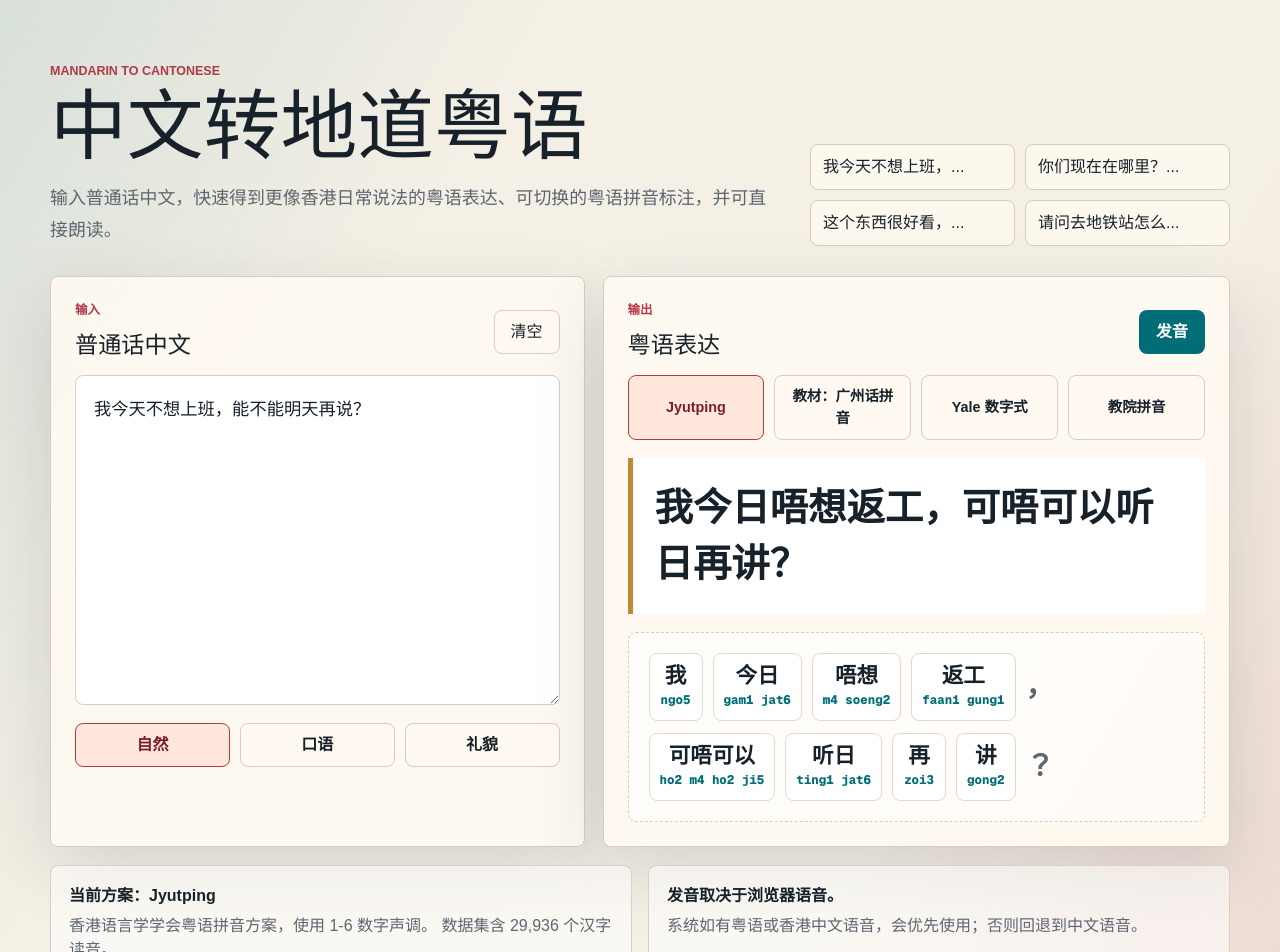
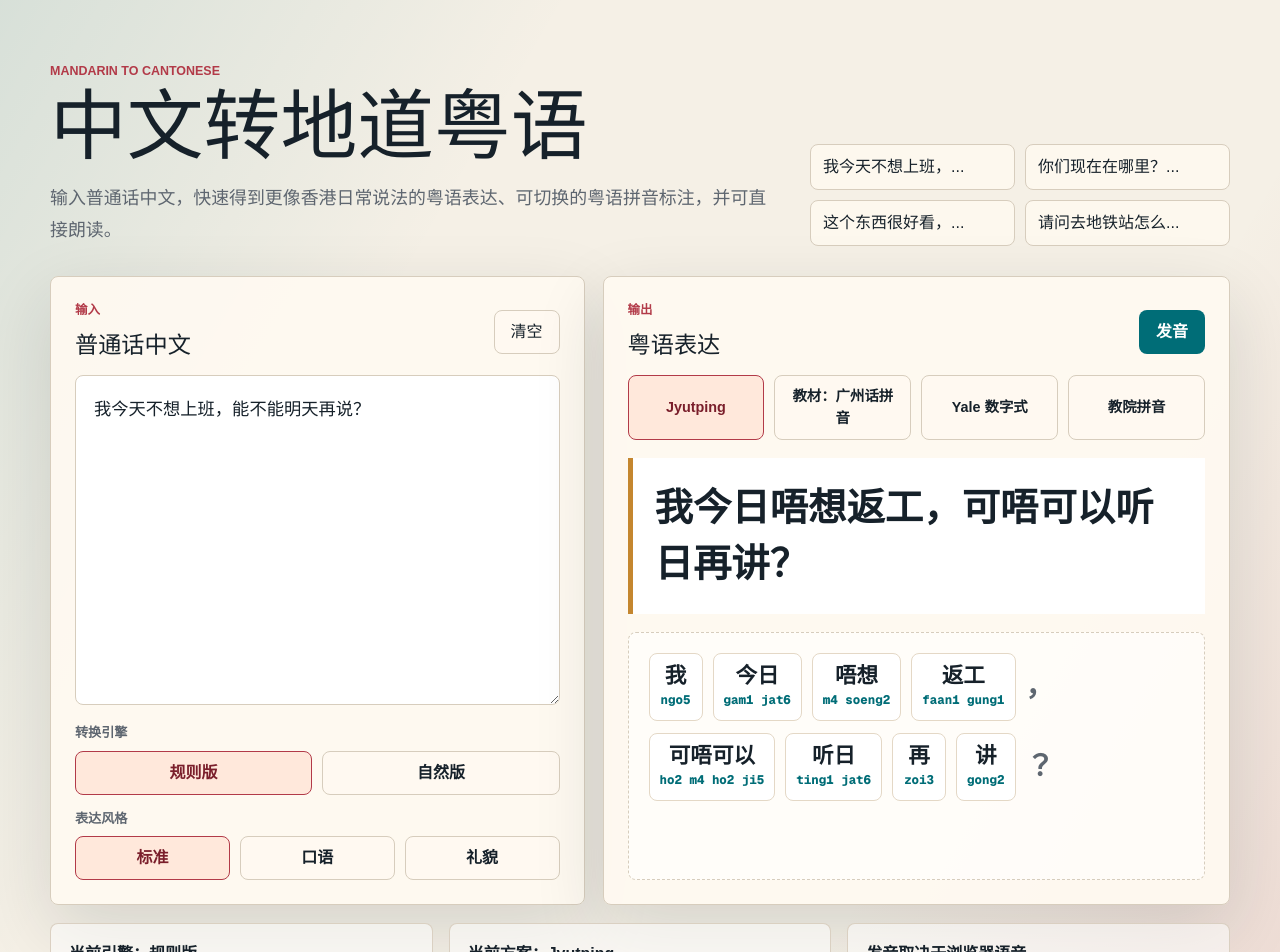
Before and after one commit to bearbearbear/CantoneseToolkit, a Next.js app: page / in a window 1280 px wide. Shown: the top 952 px of the page. Built offline with nearby package versions, Linux system fonts and the light colour scheme.

Commit message:
Add Cantonese conversion engines

```diff
--- a/app/globals.css
+++ b/app/globals.css
@@ -101,6 +101,7 @@ h1 {
 
 .hero-actions button,
 .ghost-button,
+.engine-row button,
 .mode-row button,
 .scheme-row button,
 .speak-button {
@@ -125,6 +126,7 @@ h1 {
 
 .hero-actions button:hover,
 .ghost-button:hover,
+.engine-row button:hover,
 .mode-row button:hover {
   border-color: var(--teal);
   background: var(--paper-strong);
@@ -201,11 +203,34 @@ textarea:focus {
   box-shadow: 0 0 0 4px rgba(0, 109, 119, 0.14);
 }
 
+.control-group {
+  padding: 18px 24px 0;
+}
+
+.control-group + .control-group {
+  padding-top: 14px;
+}
+
+.control-label {
+  margin: 0 0 8px;
+  color: var(--muted);
+  font-size: 0.82rem;
+  font-weight: 800;
+}
+
+.engine-row,
 .mode-row {
   display: grid;
+  gap: 10px;
+}
+
+.engine-row {
+  grid-template-columns: repeat(2, minmax(0, 1fr));
+}
+
+.mode-row {
   grid-template-columns: repeat(3, 1fr);
-  gap: 10px;
-  padding: 18px 24px 24px;
+  padding-bottom: 24px;
 }
 
 .scheme-row {
@@ -223,10 +248,12 @@ textarea:focus {
   font-weight: 800;
 }
 
+.engine-row button,
 .mode-row button {
   font-weight: 800;
 }
 
+.engine-row .active,
 .mode-row .active,
 .scheme-row .active {
   border-color: var(--red);
@@ -299,7 +326,7 @@ textarea:focus {
 
 .notes {
   display: grid;
-  grid-template-columns: 1fr 1fr;
+  grid-template-columns: repeat(3, minmax(0, 1fr));
   gap: 16px;
   margin-top: 18px;
   color: var(--muted);
@@ -351,6 +378,7 @@ textarea:focus {
 
 @media (max-width: 520px) {
   .hero-actions,
+  .engine-row,
   .mode-row {
     grid-template-columns: 1fr;
   }
--- a/app/page.tsx
+++ b/app/page.tsx
@@ -3,7 +3,8 @@
 import { useMemo, useState } from "react";
 import pronunciationData from "./data/cantonese-pronunciation-table.json";
 
-type StyleMode = "natural" | "casual" | "polite";
+type ConversionEngine = "rule" | "natural";
+type StyleMode = "standard" | "casual" | "polite";
 type RomanizationScheme = "jyutping" | "textbook" | "yale" | "education";
 
 type JyutpingUnit = {
@@ -133,13 +134,38 @@ const politeRules: Array<[string, string]> = [
 
 const casualEndings = ["啦", "喇", "啫", "呀"];
 
+const engineLabels: Record<ConversionEngine, string> = {
+  rule: "规则版",
+  natural: "自然版",
+};
+
+const engineNotes: Record<ConversionEngine, string> = {
+  rule: "规则版使用固定词表和替换规则，结果更稳定，适合对照学习。",
+  natural: "自然版会在规则结果上做一层本地口语润色，后续可继续接入大模型增强。",
+};
+
+const naturalPolishRules: Array<[RegExp, string]> = [
+  [/好靓，不过有啲贵/g, "几靓，不过有少少贵"],
+  [/喺边度？/g, "喺边度呀？"],
+  [/点行？/g, "点行呀？"],
+  [/得唔得？/g, "得唔得呀？"],
+  [/可唔可以([^，。！？]*)？/g, "可唔可以$1呀？"],
+];
+
 function applyRules(text: string, rules: Array<[string, string]>) {
   return [...rules]
     .sort(([left], [right]) => right.length - left.length)
     .reduce((next, [from, to]) => next.split(from).join(to), text);
 }
 
-function tidyCantonese(text: string, mode: StyleMode) {
+function applyNaturalPolish(text: string) {
+  return naturalPolishRules.reduce(
+    (result, [pattern, replacement]) => result.replace(pattern, replacement),
+    text,
+  );
+}
+
+function tidyCantonese(text: string, engine: ConversionEngine, mode: StyleMode) {
   let result = text.trim();
   result = result.replace(/[；;]/g, "，").replace(/\s+/g, "");
   result = applyRules(result, phraseRules);
@@ -149,6 +175,10 @@ function tidyCantonese(text: string, mode: StyleMode) {
     .replace(/没/g, "冇");
   result = result.replace(/([？?])$/g, "？");
   result = result.replace(/([。!！])$/g, "。");
+
+  if (engine === "natural") {
+    result = applyNaturalPolish(result);
+  }
 
   if (mode === "casual" && result && !/[？?。！!啦喇呀啫]$/.test(result)) {
     result += casualEndings[result.length % casualEndings.length];
@@ -217,9 +247,13 @@ function speak(text: string) {
 
 export default function Home() {
   const [input, setInput] = useState(samples[0]);
-  const [mode, setMode] = useState<StyleMode>("natural");
+  const [engine, setEngine] = useState<ConversionEngine>("rule");
+  const [mode, setMode] = useState<StyleMode>("standard");
   const [scheme, setScheme] = useState<RomanizationScheme>("jyutping");
-  const cantonese = useMemo(() => tidyCantonese(input, mode), [input, mode]);
+  const cantonese = useMemo(
+    () => tidyCantonese(input, engine, mode),
+    [engine, input, mode],
+  );
   const pronunciation = useMemo(() => splitPronunciation(cantonese), [cantonese]);
 
   return (
@@ -258,13 +292,30 @@ export default function Home() {
             onChange={(event) => setInput(event.target.value)}
             placeholder="例如：你们现在在哪里？我想去吃点东西。"
           />
+          <div className="control-group">
+            <p className="control-label">转换引擎</p>
+            <div className="engine-row" aria-label="转换引擎">
+              {(Object.keys(engineLabels) as ConversionEngine[]).map((item) => (
+                <button
+                  key={item}
+                  type="button"
+                  className={engine === item ? "active" : ""}
+                  onClick={() => setEngine(item)}
+                >
+                  {engineLabels[item]}
+                </button>
+              ))}
+            </div>
+          </div>
+          <div className="control-group">
+            <p className="control-label">表达风格</p>
             <div className="mode-row" aria-label="表达风格">
               <button
                 type="button"
-              className={mode === "natural" ? "active" : ""}
-              onClick={() => setMode("natural")}
+                className={mode === "standard" ? "active" : ""}
+                onClick={() => setMode("standard")}
               >
-              自然
+                标准
               </button>
               <button
                 type="button"
@@ -280,6 +331,7 @@ export default function Home() {
               >
                 礼貌
               </button>
+            </div>
           </div>
         </div>
 
@@ -322,6 +374,10 @@ export default function Home() {
 
       <section className="notes" aria-label="说明">
         <div>
+          <strong>当前引擎：{engineLabels[engine]}</strong>
+          <span>{engineNotes[engine]}</span>
+        </div>
+        <div>
           <strong>当前方案：{schemeNames[scheme]}</strong>
           <span>
             {schemeNotes[scheme]} 数据集含{" "}
```
Also changed, not shown: 1 other file (tests, documents, lock files or other folders). Lines whose indentation alone changed are shown as unchanged.
